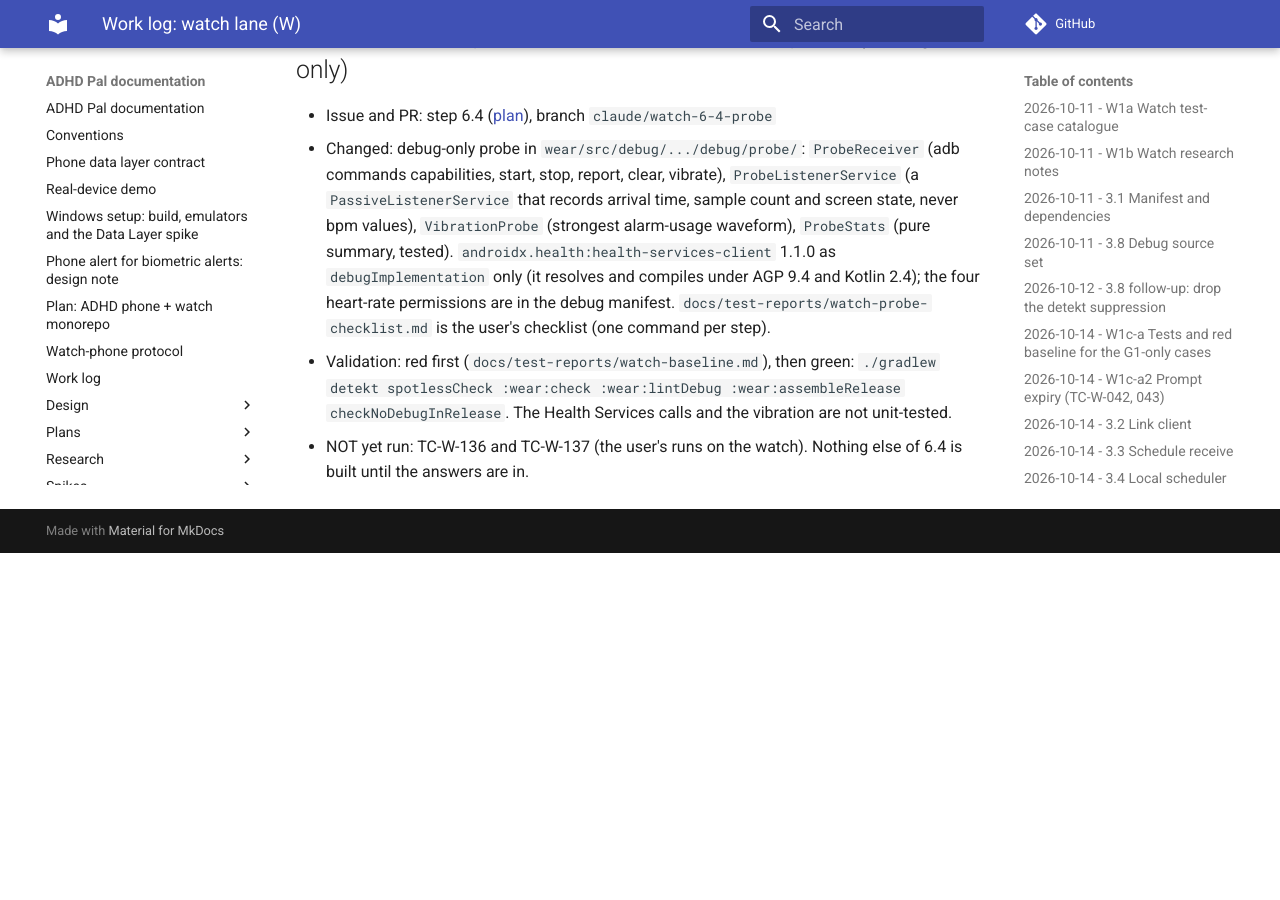
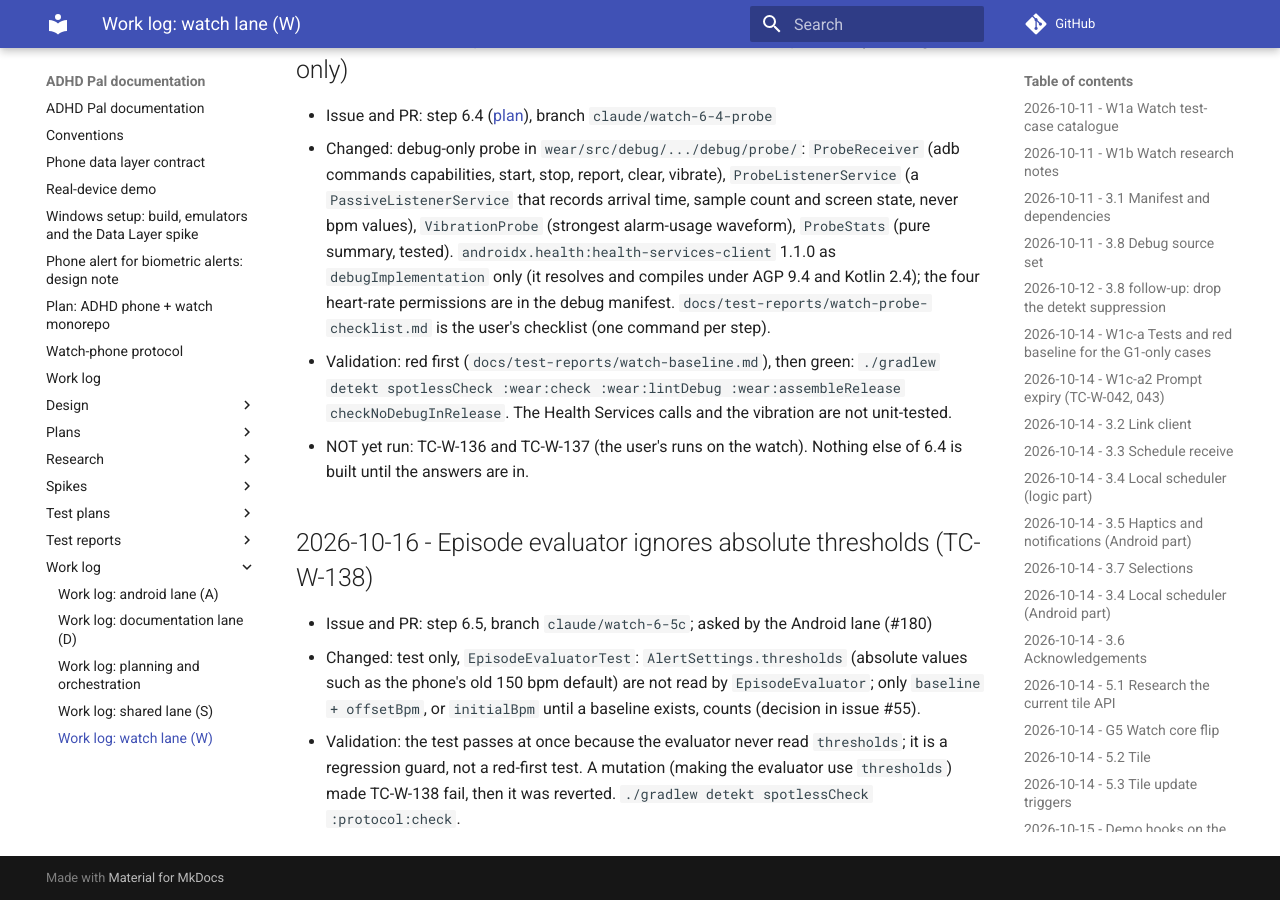
Before and after one commit to shlomoa/my-adhd-pal, an MkDocs documentation site: the page built from docs/work-log/watch.md, in a window 1280 px wide and 900 px high, scrolled down 13558 px. Built offline with MkDocs 1.6.1 and Material for MkDocs 9.7.7, drawn with Linux system fonts in a browser that asks for light colours; comment, search, counter and statistics services are not loaded; before the commit the page ends 14111 px from its top, so only the background shows below that.

Commit message:
6.5: the episode evaluator ignores absolute thresholds (TC-W-138) (#181)
Claude-Session: https://claude.ai/code/session_01HcRwALJbU35yo2eBFQ5GaX

Co-authored-by: Claude <noreply@anthropic.com>

```diff
--- a/docs/work-log/watch.md
+++ b/docs/work-log/watch.md
@@ -369,3 +369,11 @@ Entries for this lane only. Format and index: [`../work-log.md`](../work-log.md)
 - Validation: red first (`docs/test-reports/watch-baseline.md`), then green: `./gradlew detekt spotlessCheck :wear:check :wear:lintDebug
   :wear:assembleRelease checkNoDebugInRelease`. The Health Services calls and the vibration are not unit-tested.
 - NOT yet run: TC-W-136 and TC-W-137 (the user's runs on the watch). Nothing else of 6.4 is built until the answers are in.
+
+## 2026-10-16 - Episode evaluator ignores absolute thresholds (TC-W-138)
+
+- Issue and PR: step 6.5, branch `claude/watch-6-5c`; asked by the Android lane (#180)
+- Changed: test only, `EpisodeEvaluatorTest`: `AlertSettings.thresholds` (absolute values such as the phone's old 150 bpm default) are not
+  read by `EpisodeEvaluator`; only `baseline + offsetBpm`, or `initialBpm` until a baseline exists, counts (decision in issue #55).
+- Validation: the test passes at once because the evaluator never read `thresholds`; it is a regression guard, not a red-first test. A
+  mutation (making the evaluator use `thresholds`) made TC-W-138 fail, then it was reverted. `./gradlew detekt spotlessCheck :protocol:check`.
```
Also changed, not shown: docs/test-plans/watch.md (+1 -0 lines), 1 other file.
